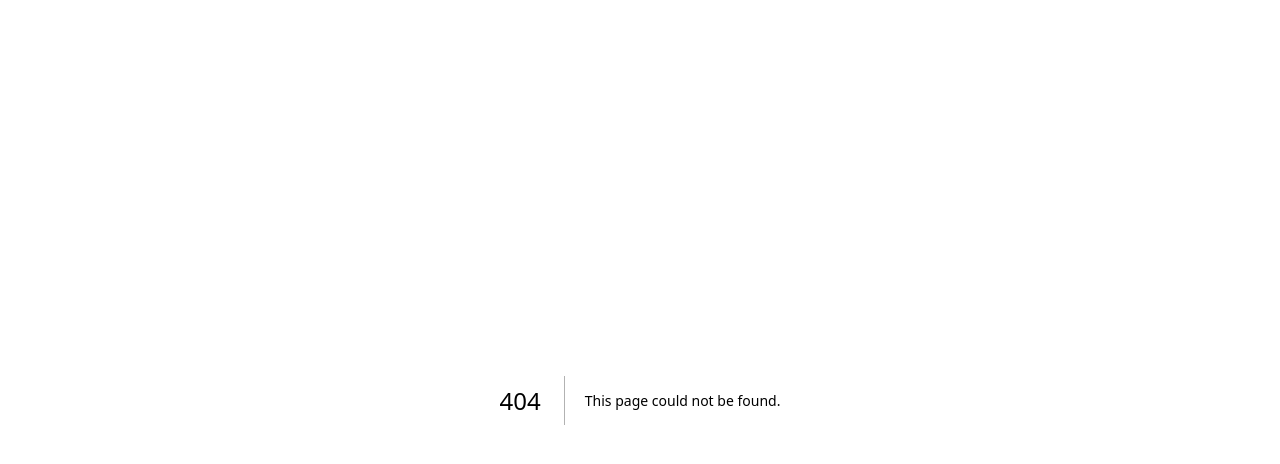
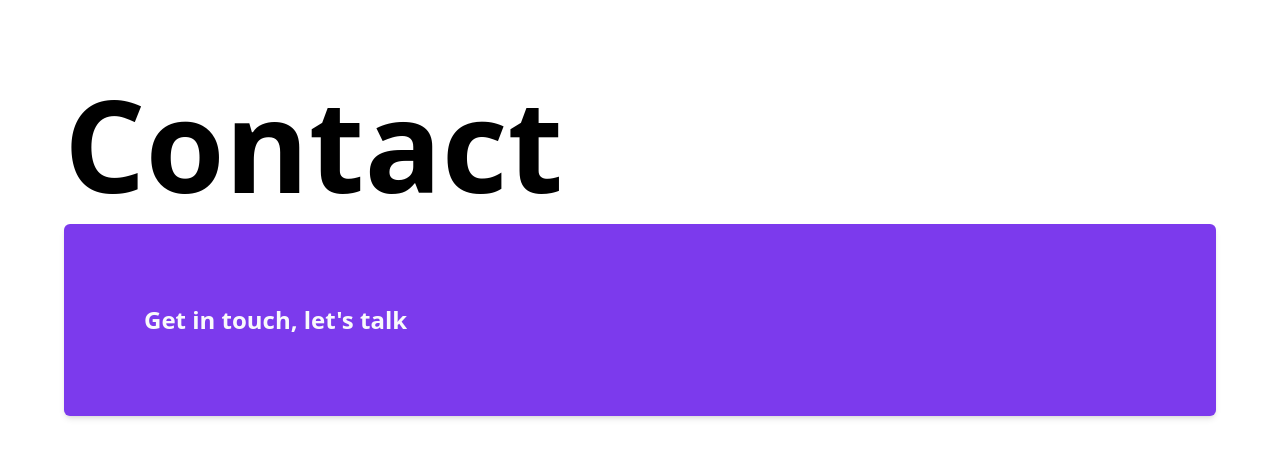
Before and after one commit to Alice2212/port-folio, a Next.js app: page /contact in a window 1280 px wide. Before the commit this address had no page. Shown: the top 464 px of the page. Built offline with nearby package versions, Linux system fonts and the light colour scheme.

Commit message:
contact section

```diff
--- /dev/null
+++ b/pages/contact.tsx
@@ -0,0 +1,30 @@
+export default function Contact() {
+  return (
+    <section>
+      <div className="max-w-6xl mx-auto h-48 bg-white ">
+        <h1
+          className="text-5xl md:text-9xl font-bold py-20 text-cen
+                md:text-left"
+        >
+          Contact
+        </h1>
+      </div>
+
+      <div>
+        <div className="relative z-10 rounded-md shadow-md bg-violet-600 p-4 md:p-10 lg:p-20 max-w-6xl mx-auto mb-20 mt-8">
+          <div className="grid grid-cols-1 md:grid-cols-2 gap-4">
+            <div className="">
+              <header className="">
+                <h1 className="text-gray-50 font-semibold text-2xl">
+                  Get in touch, let's talk
+                </h1>
+              </header>
+            {/* contact info */}
+
+            </div>
+          </div>
+        </div>
+      </div>
+    </section>
+  );
+}
--- a/styles/Home.module.css
+++ b/styles/Home.module.css
@@ -2,8 +2,8 @@
   display: grid;
   place-items: center;
   margin-top: 5rem;
-  /* position: relative; */
-  /* top: 8rem; */
+  /* position: absolute;
+  top: 2rem; */
   padding-bottom: 14rem;
 }
 
```
Also changed, not shown: pages/index.tsx (+11 -5 lines).
